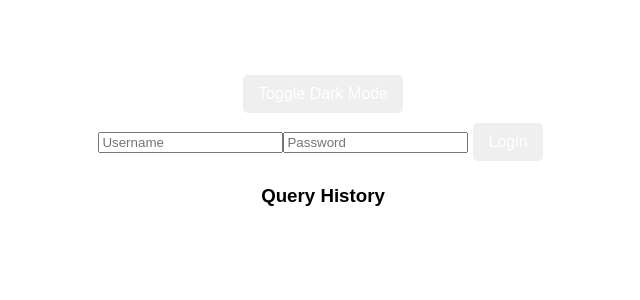
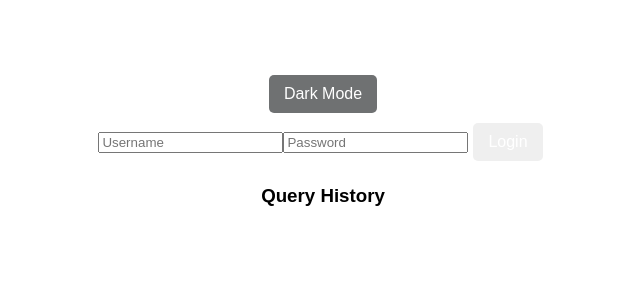
Before and after one commit to Dostaq/sql-webapp-frontend, a React (Create React App) app: page / in a window 1280 px wide. Shown: the top 300 px of the page, without its empty margins (317-957 px from the left). Built offline with nearby package versions, Linux system fonts and the light colour scheme.

Commit message:
color to buttons

```diff
--- a/src/App.css
+++ b/src/App.css
@@ -30,6 +30,10 @@
   background-color: #007bff;
 }
 
+.btn-export {
+  background-color: #007bff;
+}
+
 .btn-backup {
   background-color: #007bff;
 }
@@ -37,7 +41,9 @@
 .btn-checkdb {
   background-color: #007bff;
 }
-
+.btn-toggle{
+  background-color: #6f7172;
+}
 .btn:hover {
   opacity: 0.8;
 }
--- a/src/App.js
+++ b/src/App.js
@@ -51,7 +51,7 @@ export default function App() {
 
   return (
     <div className={`container ${darkMode ? 'dark' : ''}`}>
-      <button onClick={() => setDarkMode(!darkMode)} className='btn btn-toggle'>Toggle Dark Mode</button>
+      <button onClick={() => setDarkMode(!darkMode)} className='btn btn-toggle'>Dark Mode</button>
       {!loggedIn ? (
         <div>
           <input type='text' placeholder='Username' value={username} onChange={(e) => setUsername(e.target.value)} />
```
